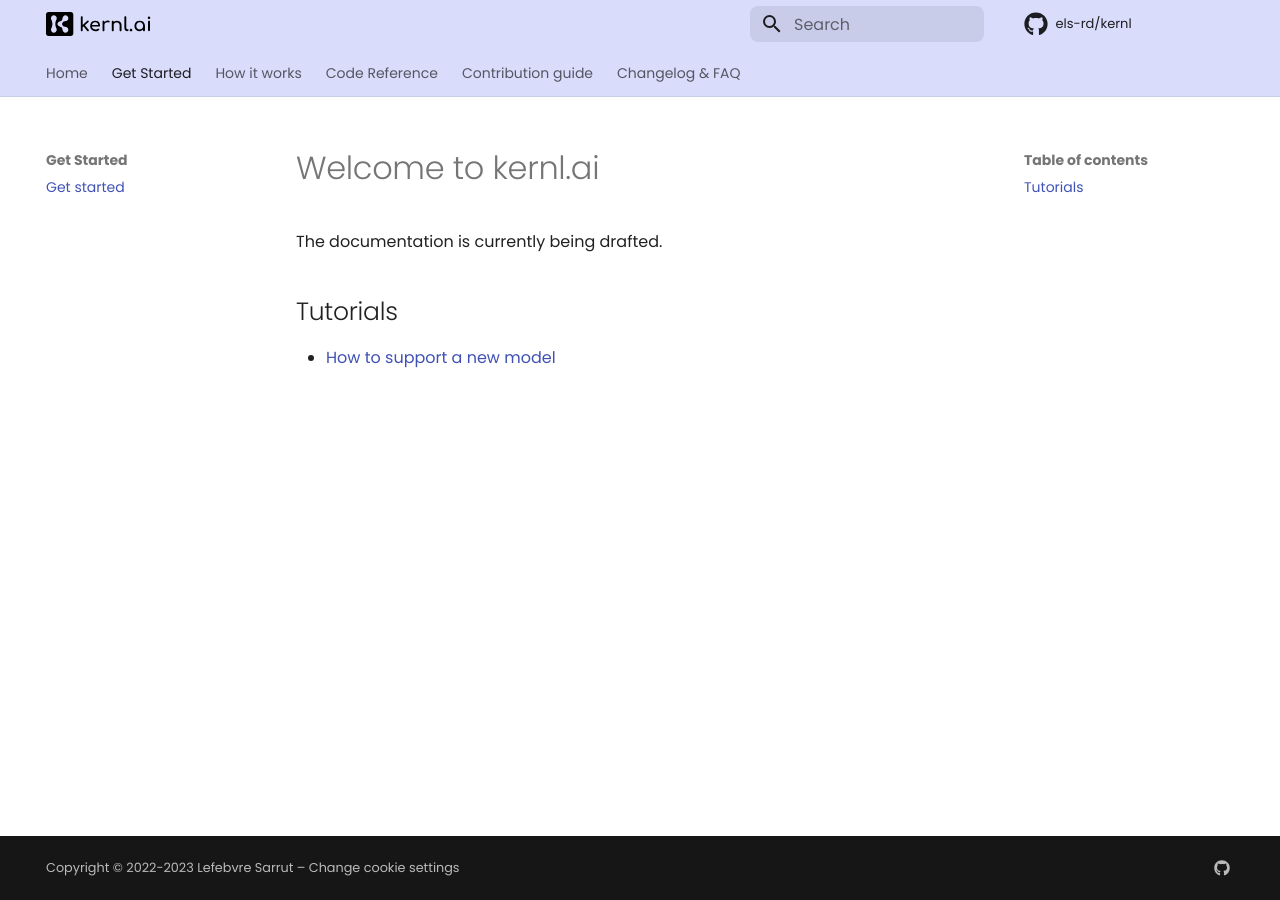
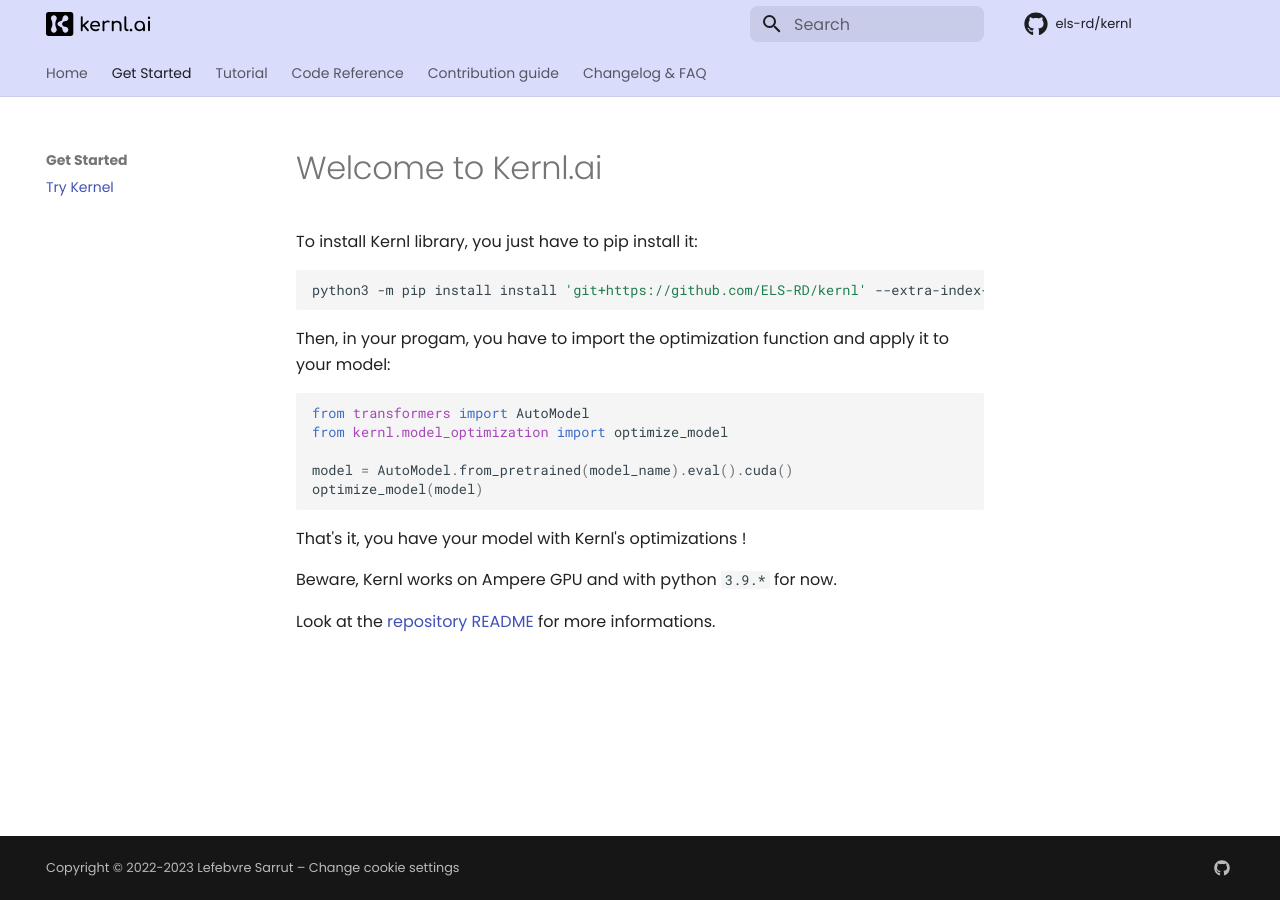
Before and after one commit to ELS-RD/kernl, an MkDocs documentation site: the page built from docs/get-started/start.md, in a window 1280 px wide. Built offline with MkDocs 1.6.1 and Material for MkDocs 9.7.7, drawn with Linux system fonts in a browser that asks for light colours; comment, search, counter and statistics services are not loaded.

Commit message:
docs: move to tutorial folder

````diff
--- a/docs/get-started/start.md
+++ b/docs/get-started/start.md
@@ -1,7 +1,23 @@
-# Welcome to kernl.ai
+# Welcome to Kernl.ai
 
-The documentation is currently being drafted.
+To install Kernl library, you just have to pip install it:
 
-## Tutorials
+``` { .bash }
+python3 -m pip install install 'git+https://github.com/ELS-RD/kernl' --extra-index-url https://download.pytorch.org/whl/nightly/cu117
+```
 
- - [How to support a new model](support-new-model.md)
+Then, in your progam, you have to import the optimization function and apply it to your model:
+
+``` { .py }
+from transformers import AutoModel
+from kernl.model_optimization import optimize_model
+
+model = AutoModel.from_pretrained(model_name).eval().cuda()
+optimize_model(model)
+```
+
+That's it, you have your model with Kernl's optimizations !
+
+Beware, Kernl works on Ampere GPU and with python `3.9.*` for now.
+
+Look at the [repository README](https://github.com/ELS-RD/kernl#readme) for more informations.
--- a/mkdocs.yml
+++ b/mkdocs.yml
@@ -145,9 +145,9 @@ markdown_extensions:
 nav:
   - Home: index.md
   - Get Started:
-      - Get started: get-started/start.md
-  - How it works:
-      - Page 1: how-it-works/page.md
+      - Try Kernel: get-started/start.md
+  - Tutorial:
+      - How to support a new model: tutorial/support-new-model.md
   - Code Reference:
       - Page 1: reference/page.md
   - Contribution guide:
````
Also changed, not shown: docs/how-it-works/page.md (deleted, +0 -3 lines), docs/tutorial/attention.drawio.svg (renamed from docs/get-started/attention.drawio.svg), docs/tutorial/attention_fused.drawio.svg (renamed from docs/get-started/attention_fused.drawio.svg), docs/tutorial/attention_original.png (renamed from docs/get-started/attention_original.png), docs/tutorial/fx_graph.drawio.svg (renamed from docs/get-started/fx_graph.drawio.svg), docs/tutorial/support-new-model.md (renamed from docs/get-started/support-new-model.md), docs/tutorial/torchfx.drawio.svg (renamed from docs/get-started/torchfx.drawio.svg).
